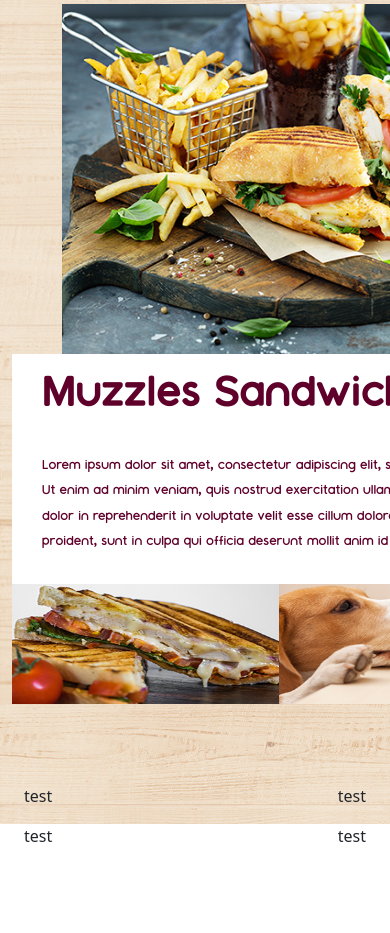
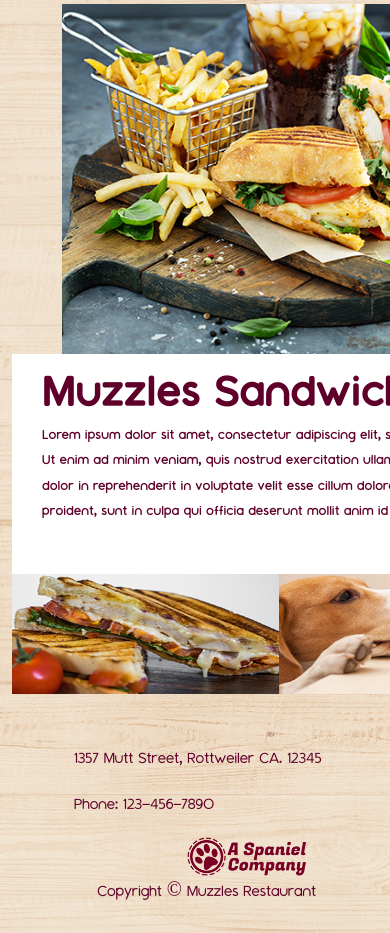
Before and after one commit to Jpdl925/Puppy-Restaurant, a plain HTML site: page index.html in a window 390 px wide. Shown: the part 499-1432 px from the top of the page. Before the commit the page ends 1363 px from the top, so only its background shows below. Drawn offline with nearby package versions, Linux system fonts and the light colour scheme.

Commit message:
Main page is finished with footer, responsiveness has to be done

```diff
--- a/index.html
+++ b/index.html
@@ -6,6 +6,7 @@
     <title>Puppy Restaurant</title>
     <link href="https://cdn.jsdelivr.net/npm/bootstrap@5.3.2/dist/css/bootstrap.min.css" rel="stylesheet" integrity="sha384-T3c6CoIi6uLrA9TneNEoa7RxnatzjcDSCmG1MXxSR1GAsXEV/Dwwykc2MPK8M2HN" crossorigin="anonymous">
     <link href="/Puppy-Restaurant/styles/styles.css" rel="Stylesheet";>
+
 
     <!-- Beginning of NavBar -->
     <nav  class=" navbar navbar-expand-lg bg-body-tertiary navPosition" >
@@ -72,15 +73,15 @@
           <div class="container-fluid footerContent">
 
             <div class="address">
-              <p>test</p>
-              <p>test</p>
+              <p>1357 Mutt Street, Rottweiler CA. 12345</p>
+              <p>Phone: 123-456-7890</p>
             </div>
 
 
             <div class="logoCR">
 
-          <p>test</p>
-          <p>test</p>
+          <img src="/Puppy-Restaurant/Assets/CompanyLogo.png">
+          <p>Copyright © Muzzles Restaurant</p>
 
             </div>
 
--- a/styles/styles.css
+++ b/styles/styles.css
@@ -112,10 +112,12 @@ padding: 0;
     font-style: Bold;
 }
 .muzzText{
+    margin-top: -30px;
     margin-left:30px;
     font-size: 17px;
     font-family: Montauk-Regular;
     color: #5F002B;
+    padding-bottom:20px;
 }
 .homeImg{
     margin-top: 13px;
@@ -126,14 +128,27 @@ padding: 0;
 
 /*----------------------FOOTER----------------------*/
 footer div.woodBackground{
-    height:120px;
+    padding-top: 50px;
+    padding-bottom: 10px;
 }
 .footerContent{
-
+    top: 20px;
 }
 footer .logoCR{
+    padding-right: 50px;
     float: right;
+    text-align: right;
 }
 footer .address{
+    padding-left: 50px;
     float:left;
 }
+footer div img{
+    width: 130px;
+}
+footer div p{
+    font-size: 20px;
+    font-family: Montauk-Light;
+    color: #5F002B;
+}
+/* ----------------------END OF FOOTER---------------- */
```
